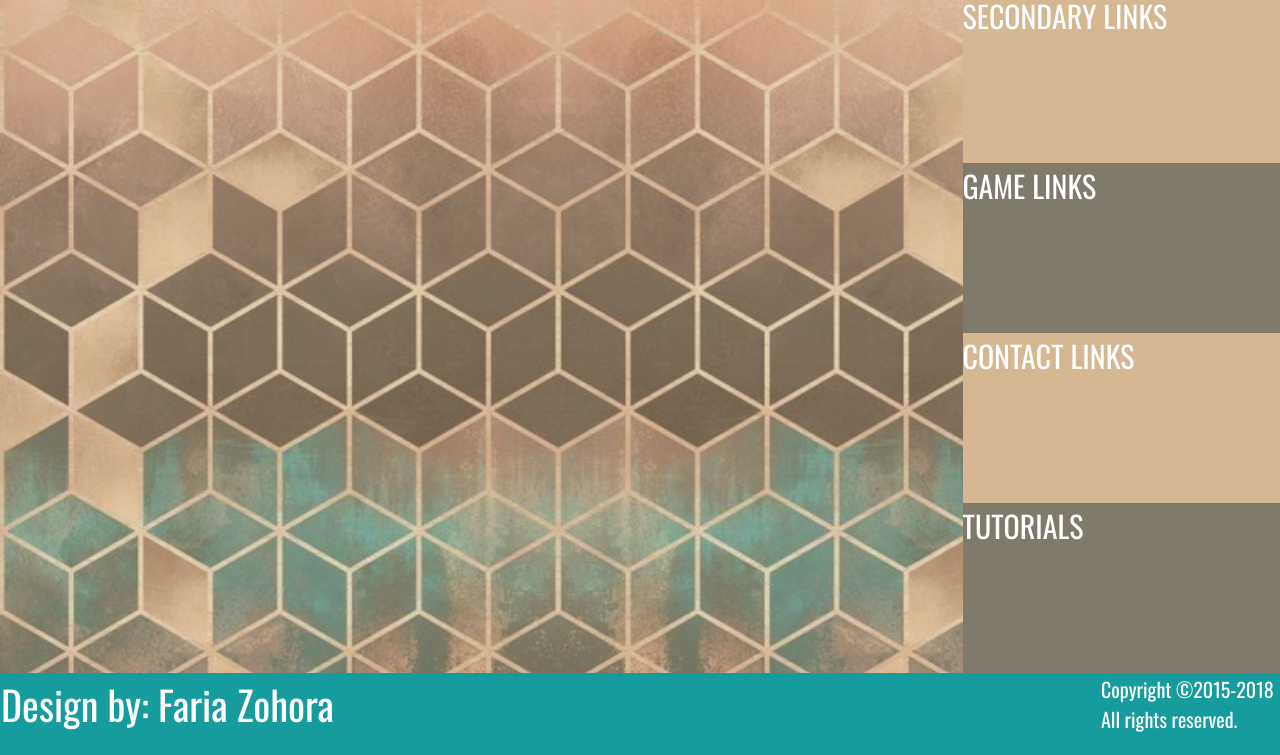
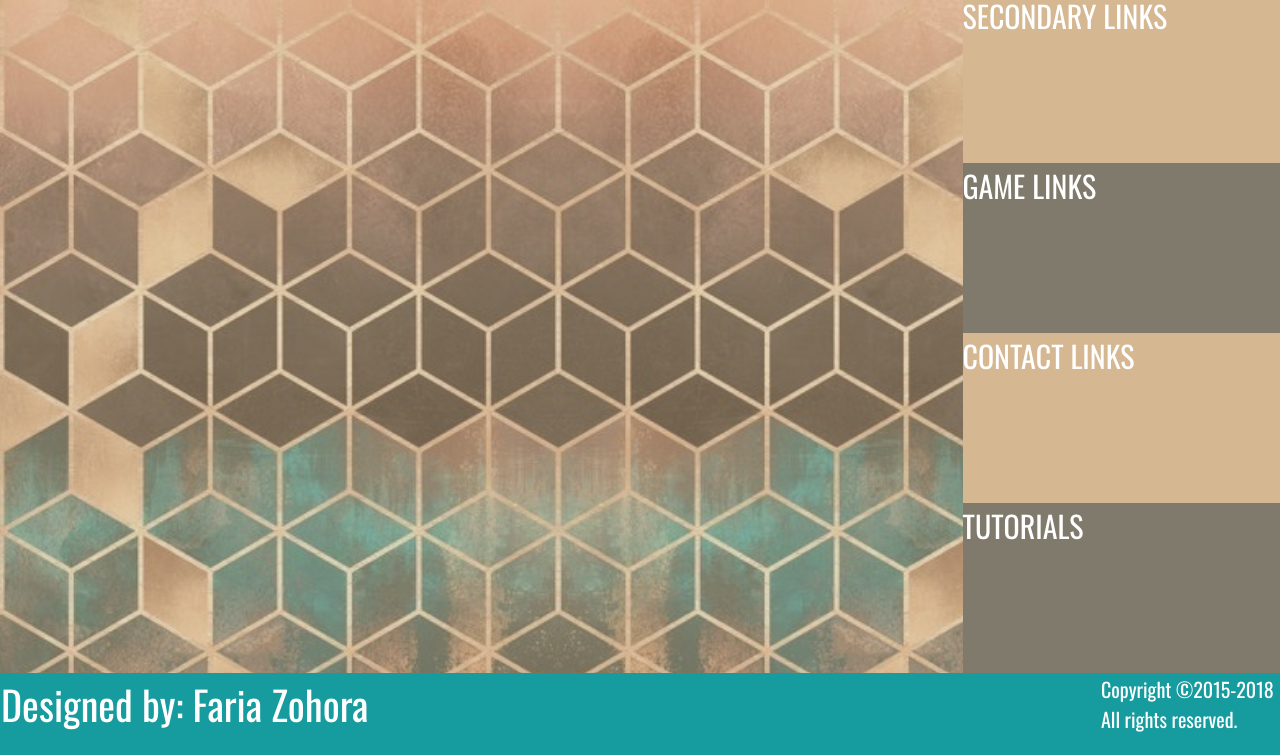
Before and after one commit to FariaZohora/wdhwtwoa, a plain HTML site: page index.html in a window 1280 px wide. Shown: the part 937-1692 px from the top of the page. Drawn offline with nearby package versions, Linux system fonts and the light colour scheme.

Commit message:
Update index.html

```diff
--- a/index.html
+++ b/index.html
@@ -61,7 +61,7 @@
 
 		<div class="footer">
 			<div class="y">
-				Design by: Faria Zohora
+				Designed by: Faria Zohora
 			</div>
 			<div class="z">
 				Copyright ©2015-2018<br>
```
